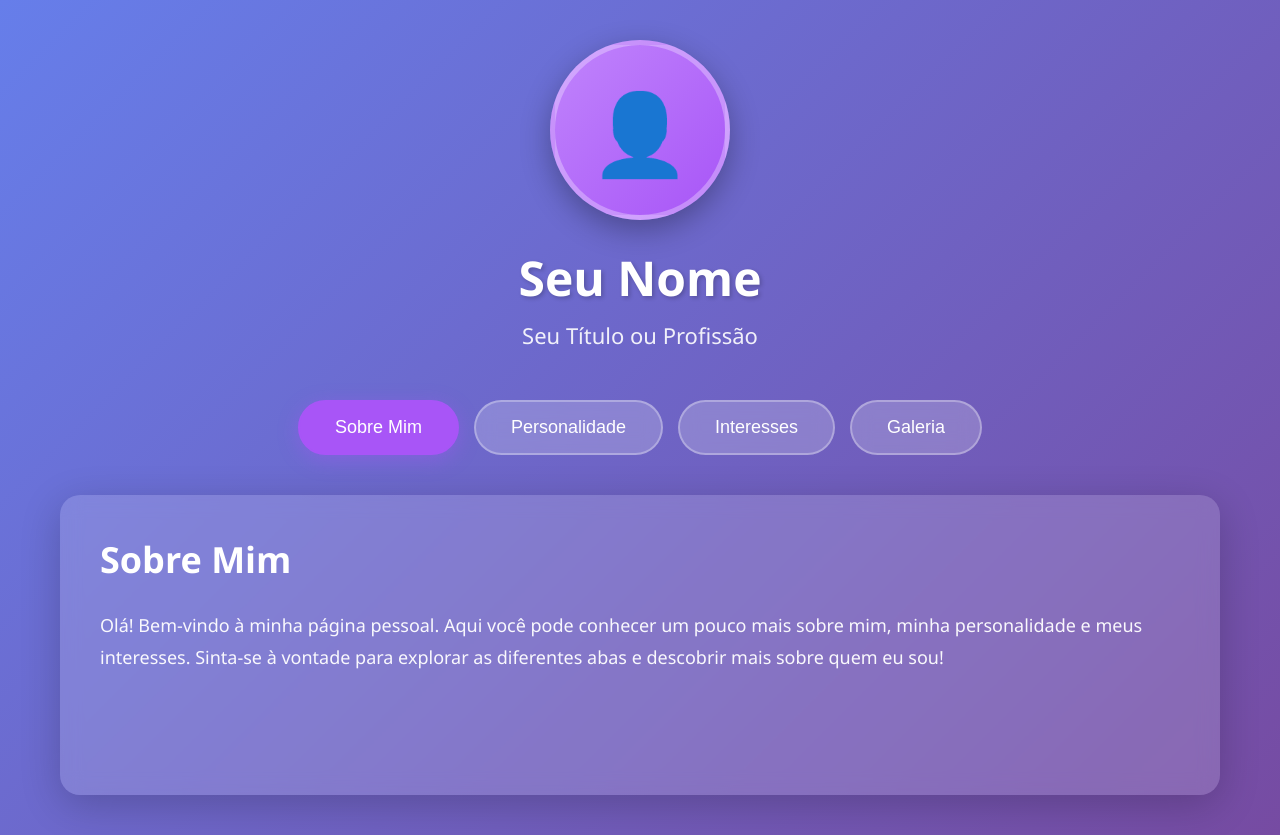
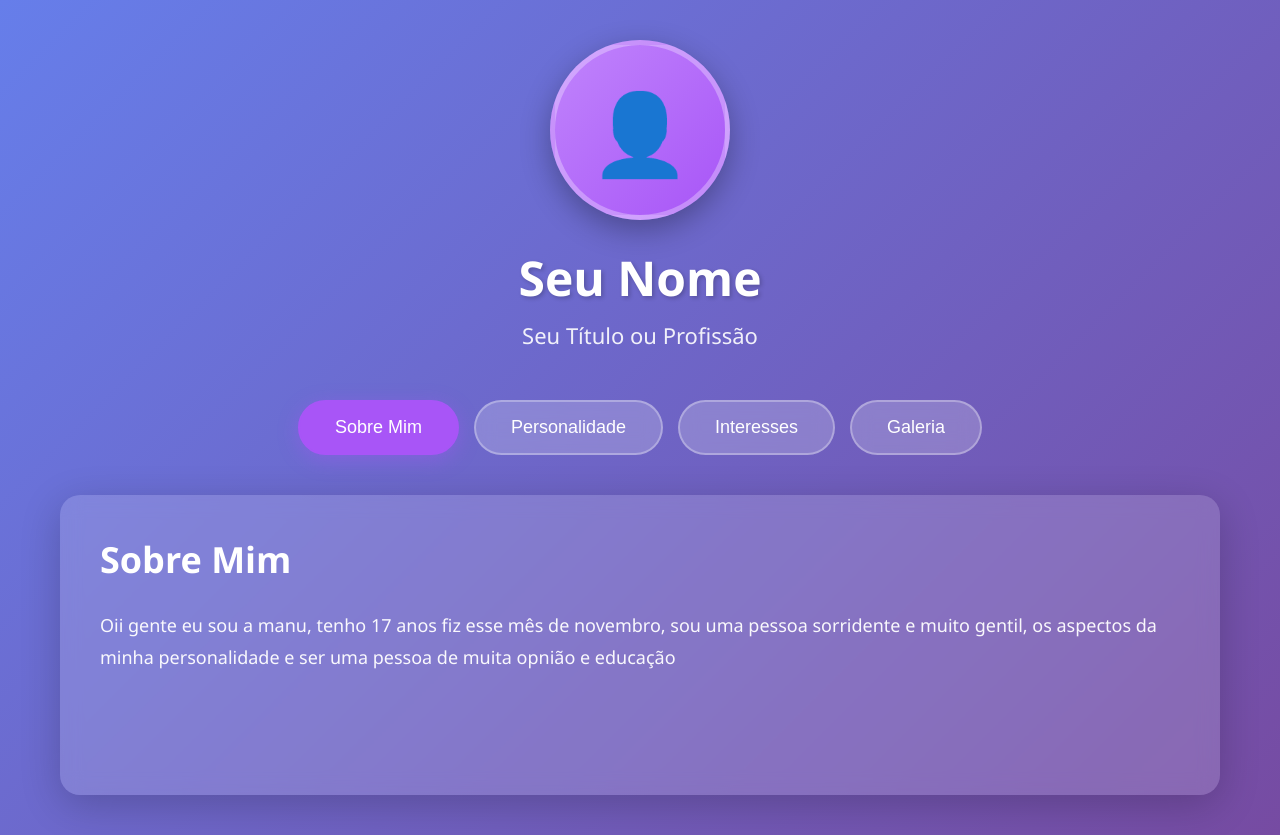
Before and after one commit to manumartinzz/manu, a plain HTML site: page index.html in a window 1280 px wide. Drawn offline with Linux system fonts and the light colour scheme.

Commit message:
edfghnjm

```diff
--- a/index.html
+++ b/index.html
@@ -25,7 +25,7 @@
       <div class="content-area">
         <div class="tab-content active" id="sobre">
           <h2>Sobre Mim</h2>
-          <p id="aboutText">Olá! Bem-vindo à minha página pessoal. Aqui você pode conhecer um pouco mais sobre mim, minha personalidade e meus interesses. Sinta-se à vontade para explorar as diferentes abas e descobrir mais sobre quem eu sou!</p>
+          <p id="aboutText"> Oii gente eu sou a manu, tenho 17 anos fiz esse mês de novembro, sou uma pessoa sorridente e muito gentil, os aspectos da minha personalidade e ser uma pessoa de muita opnião e educação </p>
         </div>
         <div class="tab-content" id="personalidade">
           <h2>Minha Personalidade</h2>
```
